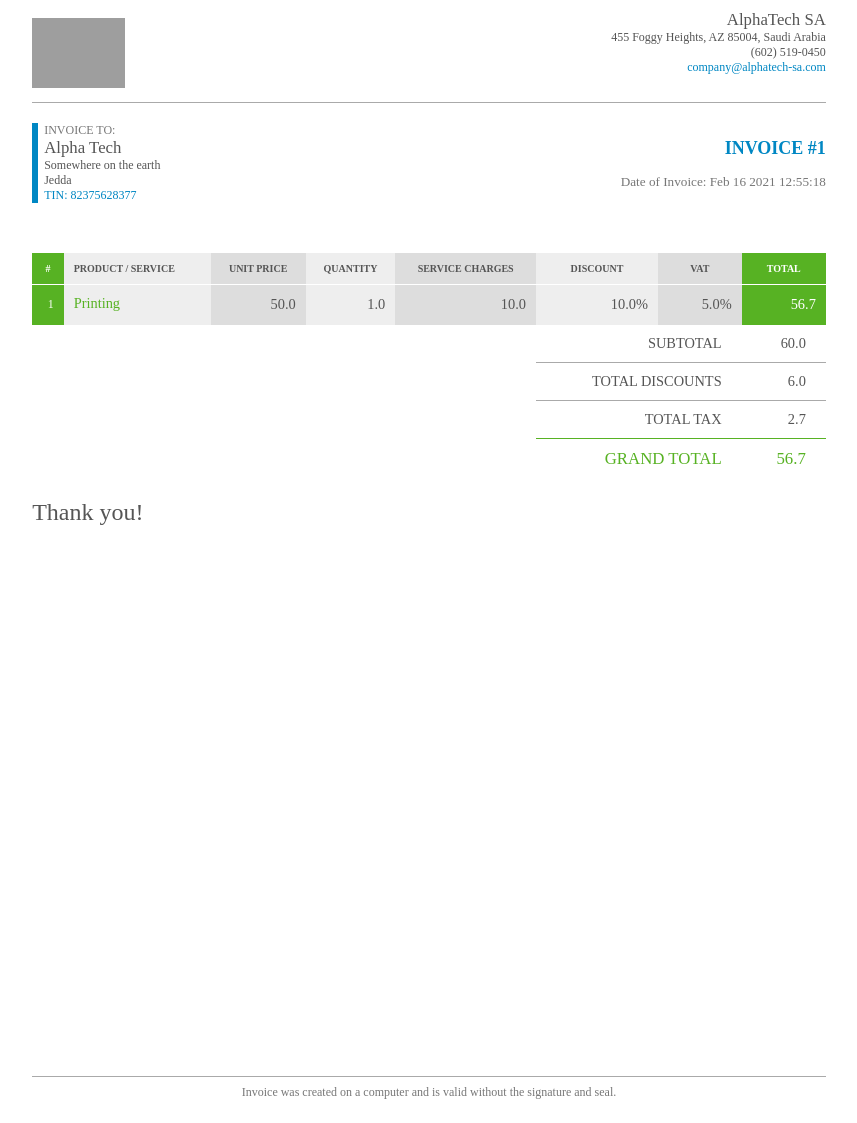
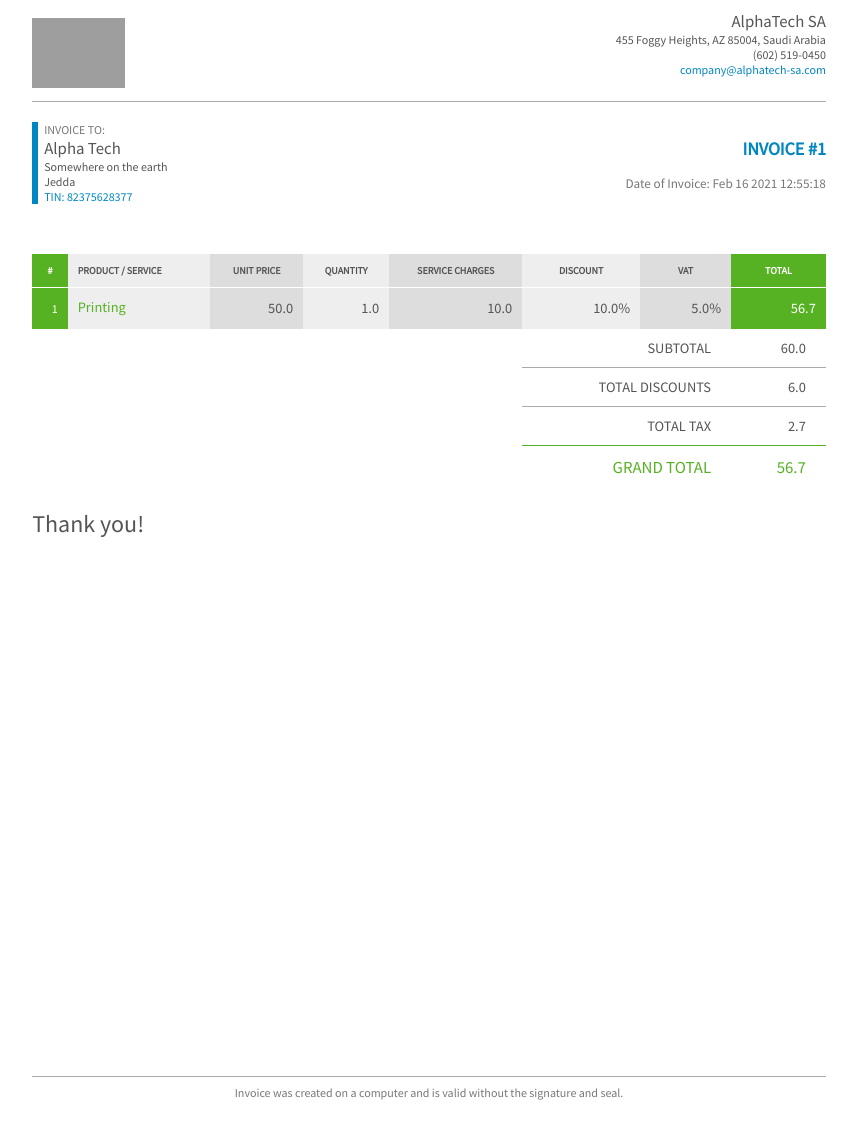
Before and after one commit to sa-invoice/sa-invoice-backend, a Flask app: template templates/invoice_template.html in a window 1280 px wide. Shown: the whole page, without its empty margins (211-1068 px from the left). Run offline with Flask 2, Linux system fonts and the light colour scheme; the template is opened without the code that fills it: values that come from a table or form of the project are taken from there, others are empty; data comes from the database, SQL or seed files in the repository; grey boxes are pictures that could not be loaded.

Commit message:
updated fonts in pdf

```diff
--- a/app.py
+++ b/app.py
@@ -22,7 +22,6 @@ ma = Marshmallow(app)
 CORS(app)
 template_loader = jinja2.FileSystemLoader(searchpath="./templates")
 template_env = jinja2.Environment(loader=template_loader)
-
 pdfkit_config = pdfkit.configuration(wkhtmltopdf='/app/bin/wkhtmltopdf') if 'DYNO' in os.environ else None
 
 
--- a/templates/invoice_template.html
+++ b/templates/invoice_template.html
@@ -3,12 +3,12 @@
 <html lang="en">
   <head>
     <meta charset="utf-8">
-    <title>Example 2</title>
+    <title>Invoice #{{ invoice['invoice_number'] }}</title>
+    <link
+        href="https://fonts.googleapis.com/css?family=Source+Sans+Pro"
+        rel="stylesheet"
+    />
     <style>
-        @font-face {
-          font-family: SourceSansPro;
-          /* src: url(SourceSansPro-Regular.ttf); */
-        }
 
         .clearfix:after {
           content: "";
@@ -30,7 +30,7 @@
           background: #FFFFFF;
           font-family: Arial, sans-serif;
           font-size: 12px;
-          font-family: SourceSansPro;
+          font-family: Source Sans Pro;
         }
 
         header {
@@ -220,7 +220,7 @@
         <h2 class="name">AlphaTech SA</h2>
         <div>455 Foggy Heights, AZ 85004, Saudi Arabia</div>
         <div>(602) 519-0450</div>
-        <div><a href="mailto:company@example.com">company@alphatech-sa.com</a></div>
+        <div><a href="mailto:company@alphatech-sa.com">company@alphatech-sa.com</a></div>
       </div>
       </div>
     </header>
```
Also changed, not shown: 1 other file.
